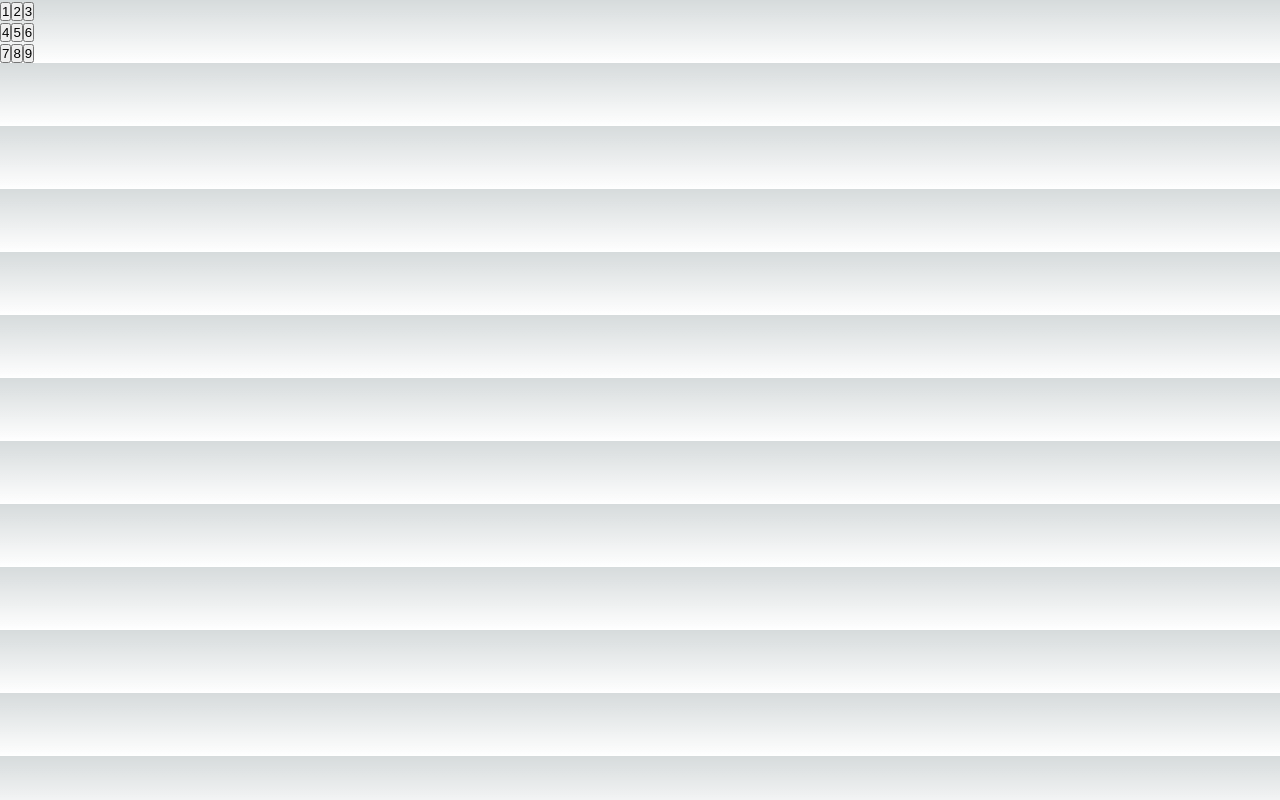
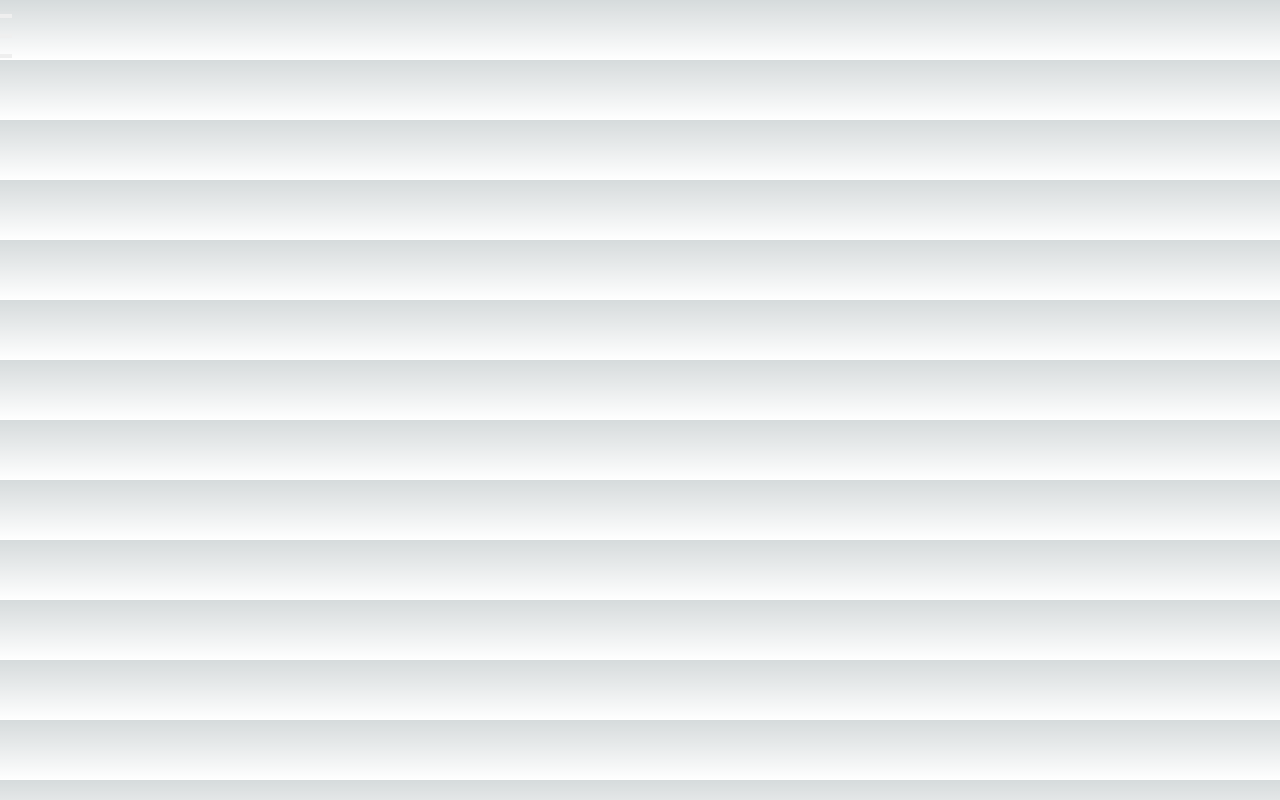
Before and after one commit to ai-biz20-sasaki/tic-tac-toe, a Next.js app: page / in a window 1280 px wide. Built offline with nearby package versions, Linux system fonts and the light colour scheme.

Commit message:
useStateを使用して書き換え

```diff
--- a/src/app/component/Board.tsx
+++ b/src/app/component/Board.tsx
@@ -1,22 +1,22 @@
-import Square from "./Square"
+import SquareUseState from './SquareUseState'
 
 export default function Board() {
   return (
     <>
       <div className="board-row">
-        <Square value="1" />
-        <Square value="2" />
-        <Square value="3" />
+        <SquareUseState />
+        <SquareUseState />
+        <SquareUseState />
       </div>
       <div className="board-row">
-        <Square value="4" />
-        <Square value="5" />
-        <Square value="6" />
+        <SquareUseState />
+        <SquareUseState />
+        <SquareUseState />
       </div>
       <div className="board-row">
-        <Square value="7" />
-        <Square value="8" />
-        <Square value="9" />
+        <SquareUseState />
+        <SquareUseState />
+        <SquareUseState />
       </div>
     </>
   )
--- /dev/null
+++ b/src/app/component/SquareUseState.tsx
@@ -0,0 +1,23 @@
+'use client';
+//親：Board->子：Square
+
+import { useState } from "react";
+
+export default function Square() {
+
+  const [value, setValue] = useState("");
+
+  const handleclick = () => {
+    setValue('X');
+    console.log('clicked!');
+  }
+
+  return (
+    <button
+      className="square"
+      onClick={handleclick}
+    >
+      {value}
+    </button>
+  )
+}
```
